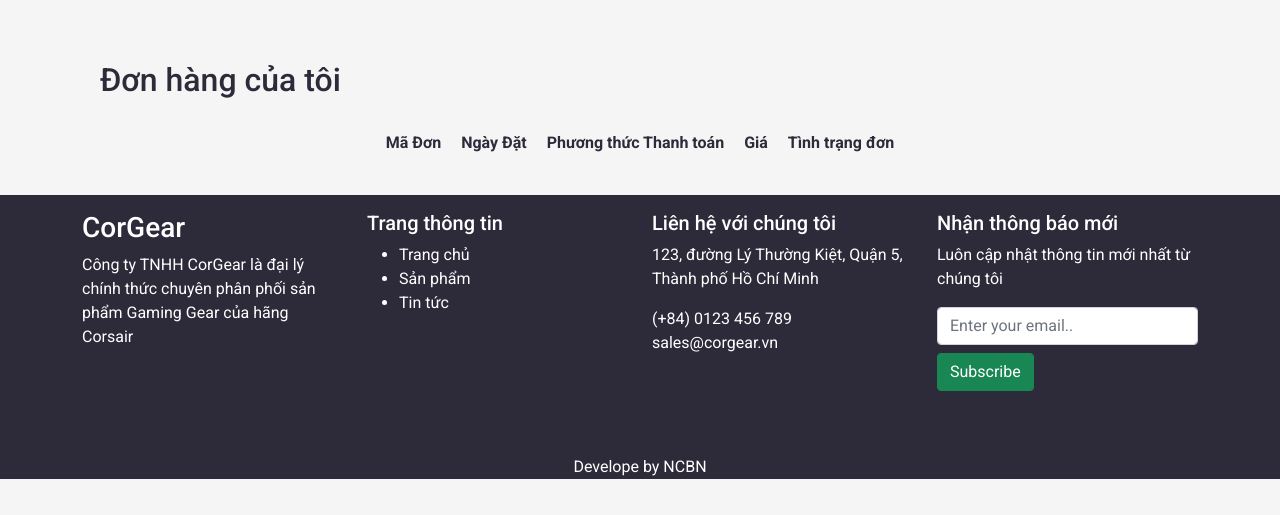
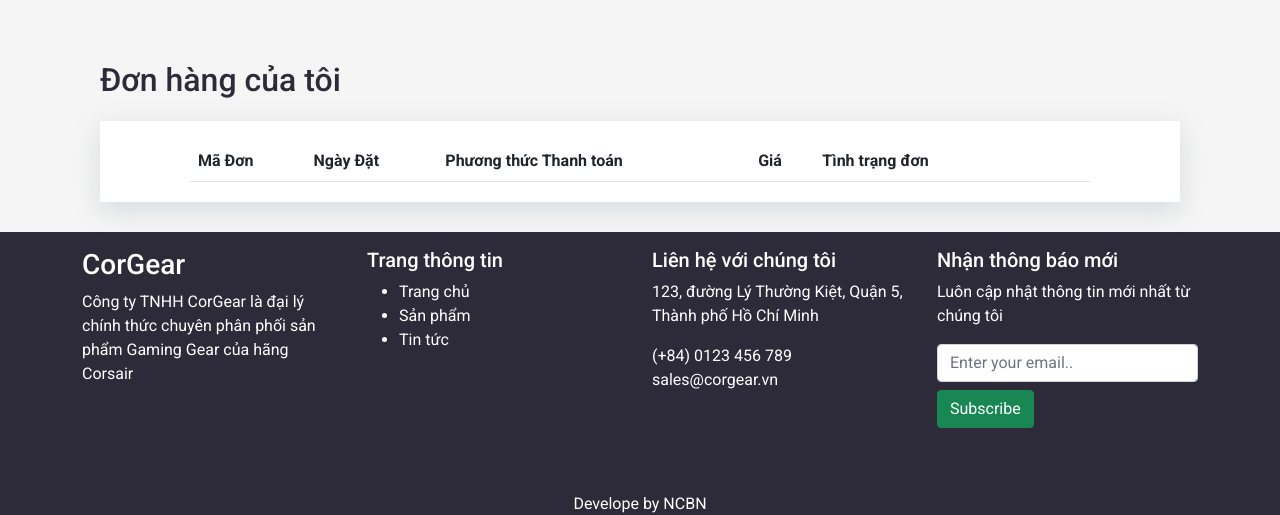
Before and after one commit to lechuan01/Business_website_LTW, a PHP site: page /order in a window 1280 px wide. Shown: the part 60-575 px from the top of the page. Run offline with PHP 8.4, Linux system fonts and the light colour scheme; the visitor is signed in with stand-in values (Sample User, id 1); data comes from the database, SQL or seed files in the repository; lists and menus that the app fills with data are empty.

Commit message:
Fix order

```diff
--- a/mvc/views/order.php
+++ b/mvc/views/order.php
@@ -1,13 +1,16 @@
 <div>
     <h1>Đơn hàng của tôi</h1>
     <div class="order-container">
-        <table>
+        <table class="table table-hover">
             <tr>
                 <th>Mã Đơn</th>
                 <th>Ngày Đặt</th>
                 <th>Phương thức Thanh toán</th>
                 <th>Giá</th>
                 <th>Tình trạng đơn</th>
+                <th></th>
+                <th></th>
+                <th></th>
             </tr>
         <?php foreach($data['orderlist'] as $key=>$value){?>
             <tr id="<?= $value['id']?>">
@@ -19,7 +22,9 @@
                 <td><button name="orderDetail" class="btn btn-primary">Chi tiết</button></td>
                 <?php if($value['status'] == 'Đang xử lý'){ ?>
                 <td><button name="Cancelorder" class="btn btn-danger">Hủy</button></td>
-                <?php }?>
+                <?php } else {?>
+                <td></td>
+                <?php  }?>
             </tr>
         <?php }?>
         </table>
--- a/public/css/order.css
+++ b/public/css/order.css
@@ -1,9 +1,20 @@
+@import "variables.css";
 .order-container {
     width: 100%;
+    background: #fff;
+    box-shadow: var(--shadow);
+    padding-top: 20px;
+    padding-bottom: 20px;
 }
 .order-container h1 {
     text-align: center;
 }
 .order-container table {
     margin: 0 auto;
+    width: 900px;
 }
+@media screen and (max-width: 900px) {
+    .order-container {
+        overflow-x: auto;
+    }
+}
```
